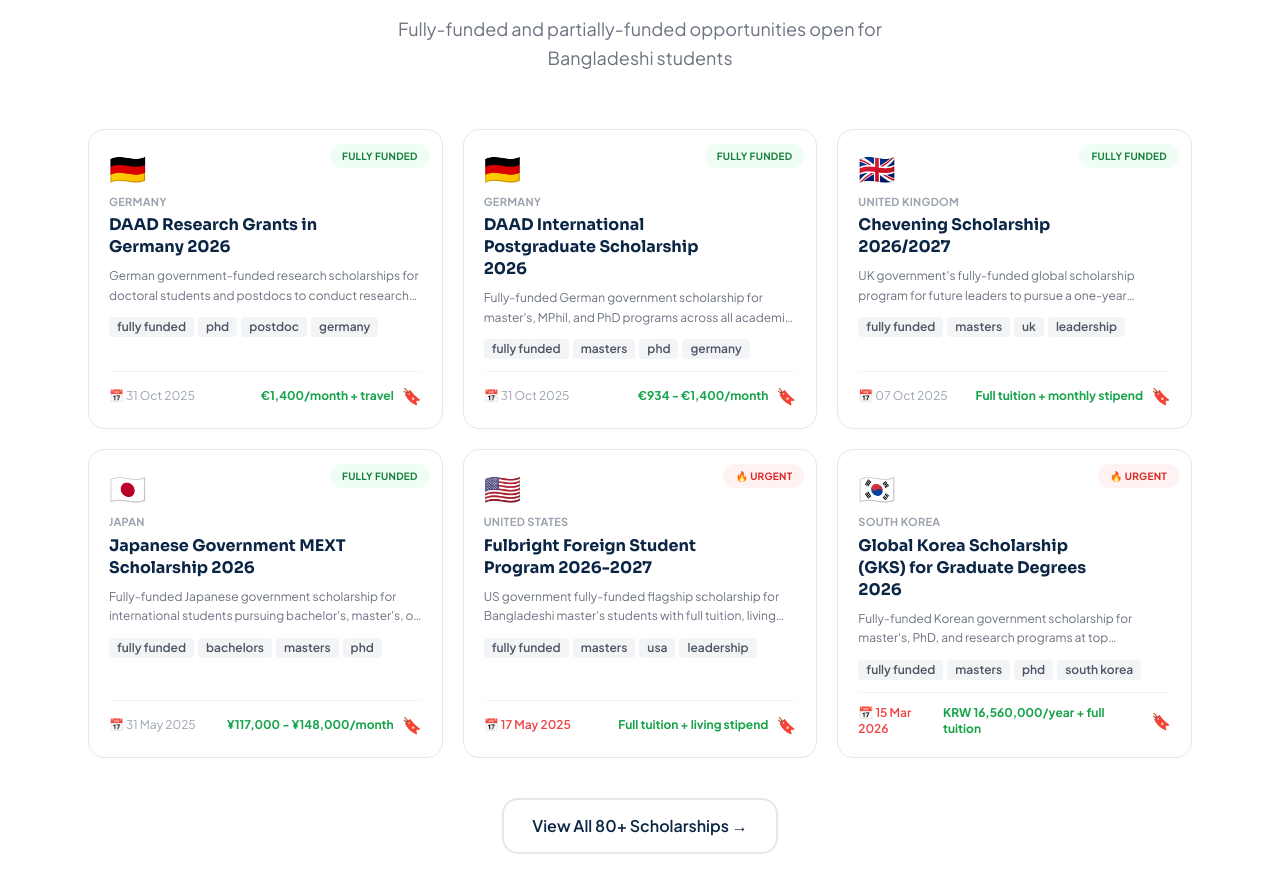
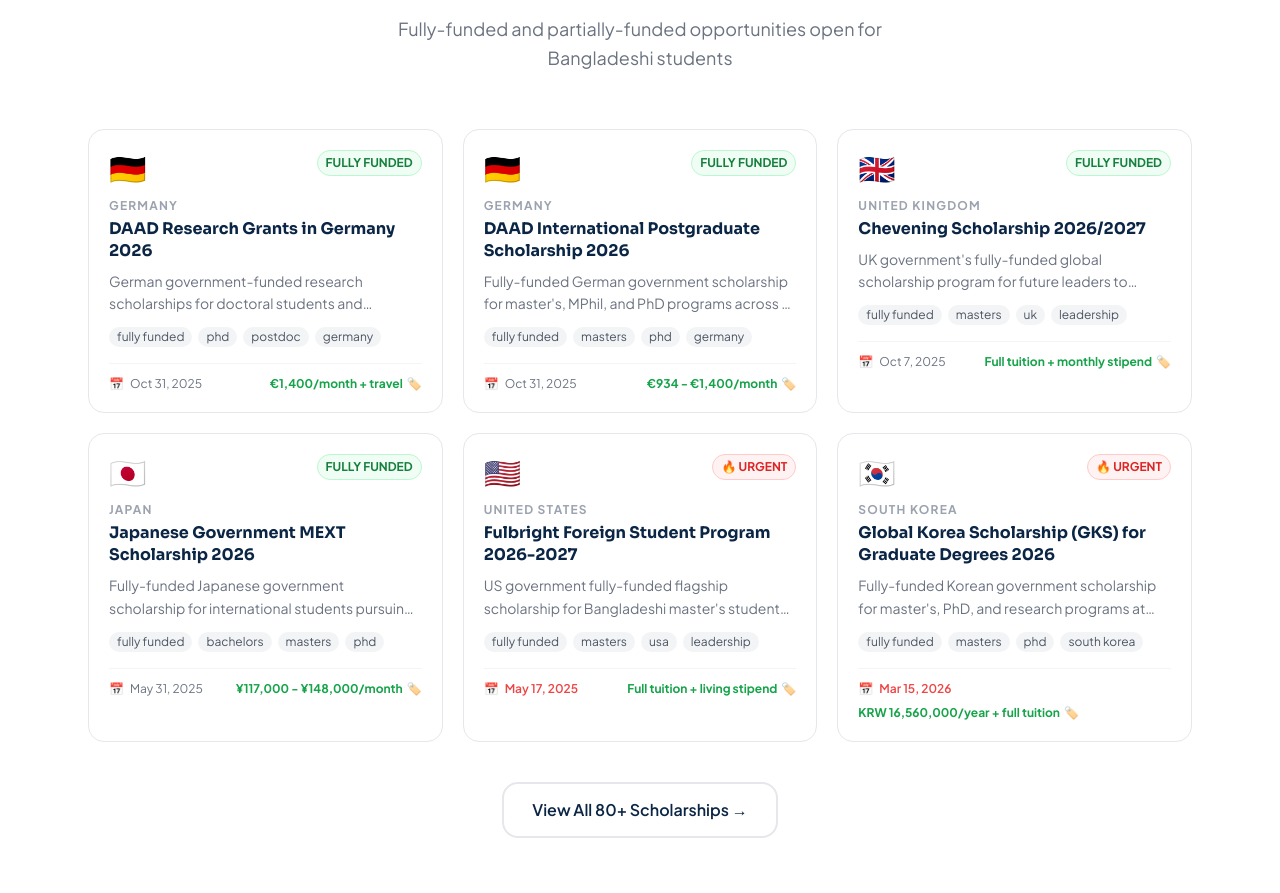
Before and after one commit to shajidhossain626-cell/Schoolar-path-Bd-Front-end, a React (Vite) app: page / in a window 1280 px wide. Shown: the part 1040-1933 px from the top of the page. Built offline with nearby package versions, Linux system fonts and the light colour scheme.

Commit message:
fix scholarship card

```diff
--- a/src/components/common/FilterSidebar.jsx
+++ b/src/components/common/FilterSidebar.jsx
@@ -46,7 +46,7 @@
     filters.fields.length || filters.deadline || filters.search
 
   return (
-    <div className="bg-white border border-gray-200 rounded-2xl p-5 md:sticky md:top-20">
+    <div className="bg-white border border-gray-200 rounded-2xl p-5 md:sticky md:top-20 w-full max-w-full overflow-hidden">
       <div className="flex items-center justify-between mb-4">
         <h3 className="font-head font-bold text-navy-800 text-sm">🎯 Filters</h3>
         {hasFilters && (
--- a/src/components/common/ScholarshipCard.jsx
+++ b/src/components/common/ScholarshipCard.jsx
@@ -1,46 +1,72 @@
 import { Link } from 'react-router-dom'
-import { useScholarships } from '@context/ScholarshipContext'
-import { getFundingLabel } from '@utils/helpers'
 
 export default function ScholarshipCard({ scholarship: s }) {
-  const { isSaved, toggleSave } = useScholarships()
-  const saved = isSaved(s.id)
+  const isUrgent = s.urgent
+  const isFull   = s.funding === 'full'
 
   return (
-    <div className="card card-hover p-5 relative flex flex-col">
-      {/* Ribbon */}
-      <div className="absolute top-3 right-3">
-        {s.urgent
-          ? <span className="badge badge-red text-[10px]">🔥 Urgent</span>
-          : <span className={`badge text-[10px] ${s.funding === 'full' ? 'badge-green' : s.funding === 'partial' ? 'badge-gold' : 'badge-gray'}`}>
-              {getFundingLabel(s.funding)}
-            </span>}
+    <Link
+      to={`/scholarships/${s.id}`}
+      className="block bg-white border border-gray-200 rounded-2xl p-5 hover:border-blue-400 hover:shadow-md transition-all no-underline"
+      style={{ minWidth: 0, overflow: 'hidden', wordBreak: 'break-word' }}
+    >
+      {/* Top row: flag + badge */}
+      <div className="flex items-start justify-between gap-2 mb-3">
+        <div className="text-3xl flex-shrink-0">{s.flag}</div>
+        {isUrgent ? (
+          <span className="text-xs font-bold px-2 py-1 rounded-full bg-red-50 text-red-600 border border-red-200 flex-shrink-0">
+            🔥 URGENT
+          </span>
+        ) : isFull ? (
+          <span className="text-xs font-bold px-2 py-1 rounded-full bg-green-50 text-green-700 border border-green-200 flex-shrink-0">
+            FULLY FUNDED
+          </span>
+        ) : (
+          <span className="text-xs font-bold px-2 py-1 rounded-full bg-blue-50 text-blue-700 border border-blue-200 flex-shrink-0">
+            PARTIAL
+          </span>
+        )}
       </div>
 
-      <Link to={`/scholarships/${s.id}`} className="flex-1">
-        <div className="text-3xl mb-2">{s.flag}</div>
-        <p className="text-[11px] font-bold text-gray-400 uppercase tracking-wide mb-1">{s.country}</p>
-        <h3 className="font-head font-bold text-navy-800 text-base leading-snug mb-2 pr-16">{s.name}</h3>
-        <p className="text-gray-500 text-xs leading-relaxed mb-3 line-clamp-2">{s.desc}</p>
-        <div className="flex flex-wrap gap-1 mb-3">
-          {s.tags.map(t => <span key={t} className="tag">{t}</span>)}
+      {/* Country */}
+      <p className="text-xs font-bold text-gray-400 uppercase tracking-widest mb-1">
+        {s.country}
+      </p>
+
+      {/* Name */}
+      <h3 className="font-head font-bold text-navy-800 text-base leading-snug mb-2 line-clamp-2">
+        {s.name}
+      </h3>
+
+      {/* Description */}
+      <p className="text-gray-500 text-sm leading-relaxed mb-3 line-clamp-2">
+        {s.desc}
+      </p>
+
+      {/* Tags */}
+      {s.tags && s.tags.length > 0 && (
+        <div className="flex flex-wrap gap-1.5 mb-4">
+          {s.tags.slice(0, 4).map(tag => (
+            <span key={tag} className="text-xs bg-gray-100 text-gray-600 px-2 py-0.5 rounded-full">
+              {tag}
+            </span>
+          ))}
         </div>
-      </Link>
+      )}
 
-      <div className="flex items-center justify-between pt-3 border-t border-gray-100 mt-auto">
-        <div className={`text-xs flex items-center gap-1 ${s.urgent ? 'text-red-500 font-semibold' : 'text-gray-400'}`}>
-          📅 {s.deadlineFormatted || new Date(s.deadlineDate || s.deadline).toLocaleDateString('en-GB', {day:'2-digit', month:'short', year:'numeric'})}
+      {/* Footer: deadline + amount */}
+      <div className="flex items-center justify-between gap-2 pt-3 border-t border-gray-100 flex-wrap">
+        <div className="flex items-center gap-1.5 text-xs text-gray-500 flex-shrink-0">
+          <span>📅</span>
+          <span className={isUrgent ? 'text-red-500 font-semibold' : ''}>{s.deadline}</span>
         </div>
-        <div className="flex items-center gap-2">
-          <span className="text-xs font-bold text-green-600">{s.amount}</span>
-          <button
-            onClick={() => toggleSave(s.id)}
-            className={`text-base transition-colors ${saved ? 'text-amber-400' : 'text-gray-300 hover:text-amber-400'}`}
-            title={saved ? 'Remove from saved' : 'Save scholarship'}>
-            🔖
-          </button>
-        </div>
+        {s.amount && (
+          <div className="flex items-center gap-1 text-xs font-bold text-green-600 flex-shrink-0">
+            <span>{s.amount}</span>
+            <span>🏷️</span>
+          </div>
+        )}
       </div>
-    </div>
+    </Link>
   )
 }
--- a/src/pages/ListingPage.jsx
+++ b/src/pages/ListingPage.jsx
@@ -59,7 +59,7 @@
         </div>
       </div>
 
-      <div className="container py-6">
+      <div className="container py-6" style={{overflowX:"hidden"}}>
 
         {/* ── MOBILE FILTER TOGGLE BUTTON ── */}
         <div className="md:hidden mb-4 flex gap-3">
@@ -88,7 +88,7 @@
         )}
 
         {/* ── DESKTOP: side by side layout ── */}
-        <div className="grid md:grid-cols-[260px_1fr] gap-7 items-start">
+        <div className="grid md:grid-cols-[260px_1fr] gap-7 items-start w-full" style={{minWidth:0}}>
 
           {/* Sidebar — hidden on mobile, shown on desktop */}
           <div className="hidden md:block">
@@ -96,7 +96,7 @@
           </div>
 
           {/* Main content */}
-          <div>
+          <div style={{minWidth:0,overflow:"hidden"}}>
 
             {/* Header row */}
             <div className="flex items-center justify-between mb-5 flex-wrap gap-3">
@@ -120,7 +120,7 @@
 
             {/* Cards */}
             {visibleCards.length > 0 ? (
-              <div className="grid sm:grid-cols-2 gap-5">
+              <div className="grid grid-cols-1 md:grid-cols-2 gap-4">
                 {visibleCards.map(s => <ScholarshipCard key={s.id} scholarship={s} />)}
               </div>
             ) : (
```
